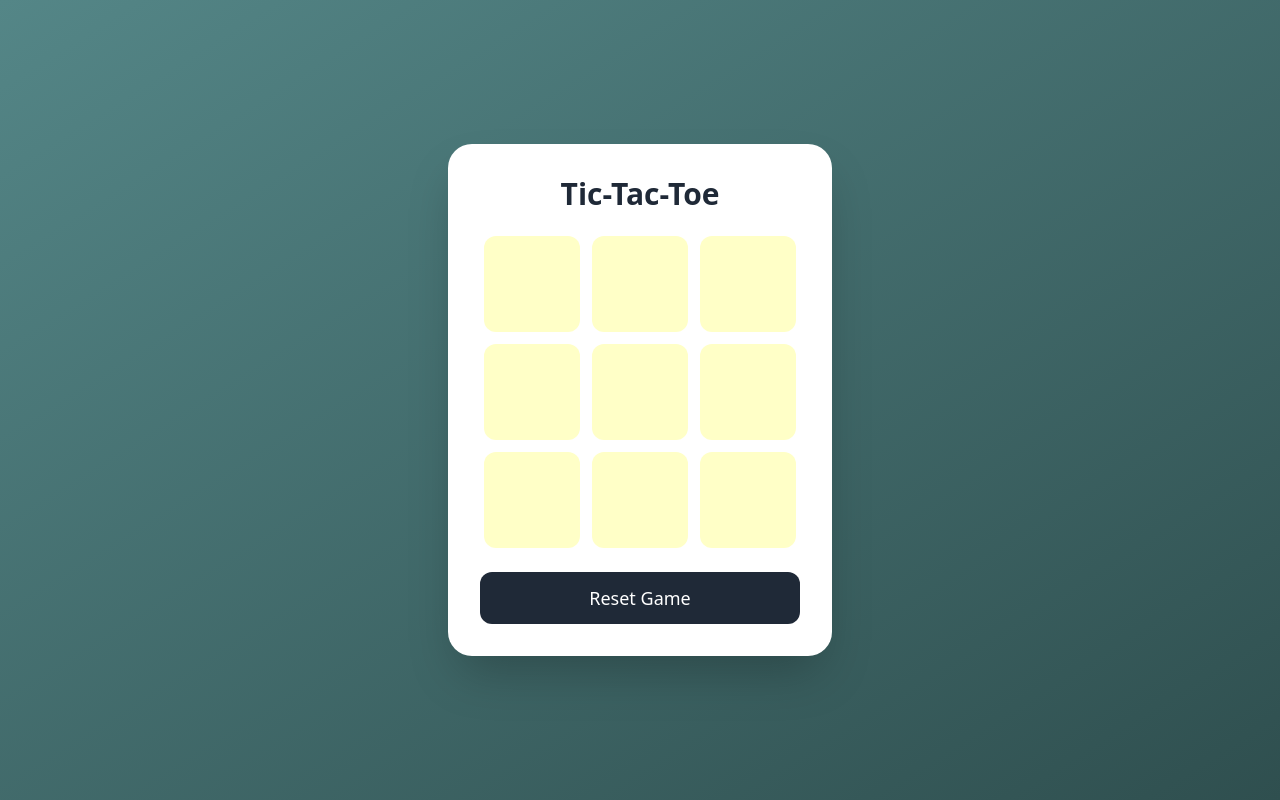
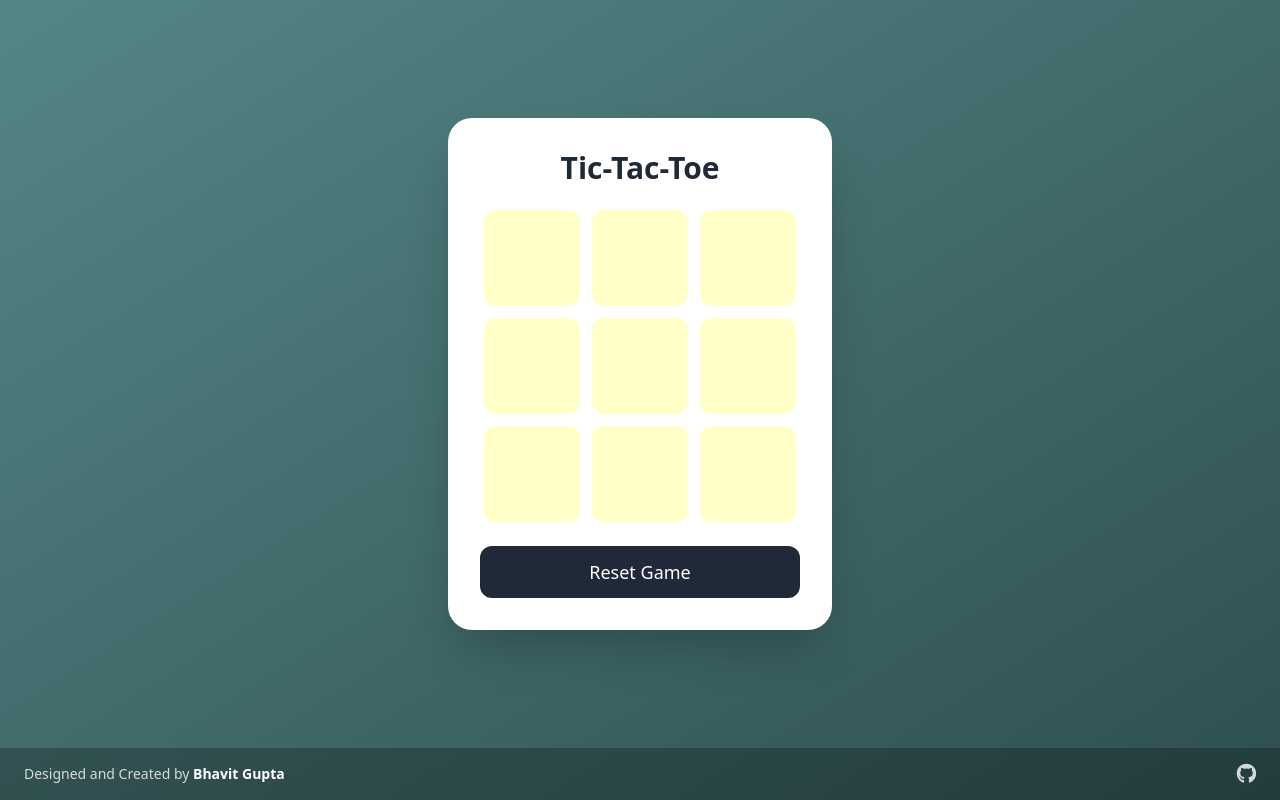
Before and after one commit to bhavit-gupta/Tic-Tac-Toe, a website: page src/index.html in a window 1280 px wide. Drawn offline with Linux system fonts and the light colour scheme.

Commit message:
Link changed

```diff
--- a/src/index.html
+++ b/src/index.html
@@ -6,13 +6,16 @@
     <meta name="viewport" content="width=device-width, initial-scale=1.0">
     <title>Tic-Tac-Toe</title>
     <link rel="stylesheet" href="output.css">
+    <link rel="stylesheet" href="https://cdnjs.cloudflare.com/ajax/libs/font-awesome/6.5.1/css/all.min.css">
 </head>
 
-<body class="bg-gradient-to-br from-[#548687] to-[#2f4f4f] min-h-screen flex items-center justify-center text-center">
+<body class="bg-gradient-to-br from-[#548687] to-[#2f4f4f] min-h-screen flex flex-col text-center">
+
+    <!-- Game Area (fills remaining space, centers content) -->
+    <div class="flex-1 flex items-center justify-center relative">
 
         <!-- Winner Message -->
-    <div id="winnerMsg"
-        class="hidden absolute inset-0 bg-black/60 flex items-center justify-center z-10">
+        <div id="winnerMsg" class="hidden absolute inset-0 bg-black/60 flex items-center justify-center z-10">
             <div class="bg-white rounded-2xl p-8 w-80 shadow-2xl">
                 <h1 id="msg" class="text-2xl font-bold text-gray-800 mb-4"></h1>
                 <button id="newGameBtn"
@@ -23,8 +26,7 @@
         </div>
 
         <!-- Main Card -->
-    <main id="main"
-        class="bg-white rounded-3xl shadow-2xl p-8 w-96">
+        <main id="main" class="bg-white rounded-3xl shadow-2xl p-8 w-96">
 
             <h1 class="text-3xl font-bold text-gray-800 mb-6">
                 Tic-Tac-Toe
@@ -33,15 +35,24 @@
             <!-- Game Grid -->
             <div class="flex justify-center mb-6">
                 <div id="game" class="grid grid-cols-3 gap-3">
-                <button class="box h-24 w-24 rounded-xl bg-[#ffffc7] text-3xl font-bold text-indigo-600 hover:bg-[#e9e998] active:scale-95 transition"></button>
-                <button class="box h-24 w-24 rounded-xl bg-[#ffffc7] text-3xl font-bold text-indigo-600 hover:bg-[#e9e998] active:scale-95 transition"></button>
-                <button class="box h-24 w-24 rounded-xl bg-[#ffffc7] text-3xl font-bold text-indigo-600 hover:bg-[#e9e998] active:scale-95 transition"></button>
-                <button class="box h-24 w-24 rounded-xl bg-[#ffffc7] text-3xl font-bold text-indigo-600 hover:bg-[#e9e998] active:scale-95 transition"></button>
-                <button class="box h-24 w-24 rounded-xl bg-[#ffffc7] text-3xl font-bold text-indigo-600 hover:bg-[#e9e998] active:scale-95 transition"></button>
-                <button class="box h-24 w-24 rounded-xl bg-[#ffffc7] text-3xl font-bold text-indigo-600 hover:bg-[#e9e998] active:scale-95 transition"></button>
-                <button class="box h-24 w-24 rounded-xl bg-[#ffffc7] text-3xl font-bold text-indigo-600 hover:bg-[#e9e998] active:scale-95 transition"></button>
-                <button class="box h-24 w-24 rounded-xl bg-[#ffffc7] text-3xl font-bold text-indigo-600 hover:bg-[#e9e998] active:scale-95 transition"></button>
-                <button class="box h-24 w-24 rounded-xl bg-[#ffffc7] text-3xl font-bold text-indigo-600 hover:bg-[#e9e998] active:scale-95 transition"></button>
+                    <button
+                        class="box h-24 w-24 rounded-xl bg-[#ffffc7] text-3xl font-bold text-indigo-600 hover:bg-[#e9e998] active:scale-95 transition"></button>
+                    <button
+                        class="box h-24 w-24 rounded-xl bg-[#ffffc7] text-3xl font-bold text-indigo-600 hover:bg-[#e9e998] active:scale-95 transition"></button>
+                    <button
+                        class="box h-24 w-24 rounded-xl bg-[#ffffc7] text-3xl font-bold text-indigo-600 hover:bg-[#e9e998] active:scale-95 transition"></button>
+                    <button
+                        class="box h-24 w-24 rounded-xl bg-[#ffffc7] text-3xl font-bold text-indigo-600 hover:bg-[#e9e998] active:scale-95 transition"></button>
+                    <button
+                        class="box h-24 w-24 rounded-xl bg-[#ffffc7] text-3xl font-bold text-indigo-600 hover:bg-[#e9e998] active:scale-95 transition"></button>
+                    <button
+                        class="box h-24 w-24 rounded-xl bg-[#ffffc7] text-3xl font-bold text-indigo-600 hover:bg-[#e9e998] active:scale-95 transition"></button>
+                    <button
+                        class="box h-24 w-24 rounded-xl bg-[#ffffc7] text-3xl font-bold text-indigo-600 hover:bg-[#e9e998] active:scale-95 transition"></button>
+                    <button
+                        class="box h-24 w-24 rounded-xl bg-[#ffffc7] text-3xl font-bold text-indigo-600 hover:bg-[#e9e998] active:scale-95 transition"></button>
+                    <button
+                        class="box h-24 w-24 rounded-xl bg-[#ffffc7] text-3xl font-bold text-indigo-600 hover:bg-[#e9e998] active:scale-95 transition"></button>
                 </div>
             </div>
 
@@ -52,8 +63,23 @@
             </button>
         </main>
 
+    </div>
+
+    <!-- Footer -->
+    <footer class="w-full flex items-center justify-between px-6 py-3 bg-black/25 text-white/80 text-sm">
+        <span>Designed and Created by
+            <a href="https://bhavitgupta.onrender.com/" target="_blank" rel="noopener noreferrer"
+                class="font-semibold text-white hover:text-emerald-300 transition">
+                Bhavit Gupta
+            </a>
+        </span>
+        <a href="https://github.com/bhavit-gupta" target="_blank" rel="noopener noreferrer"
+            class="text-white/80 hover:text-emerald-300 transition text-xl" aria-label="GitHub Profile">
+            <i class="fa-brands fa-github"></i>
+        </a>
+    </footer>
+
     <script src="script.js"></script>
 </body>
 
-
 </html>
```
Also changed, not shown: src/output.css. Lines whose indentation alone changed are shown as unchanged.
